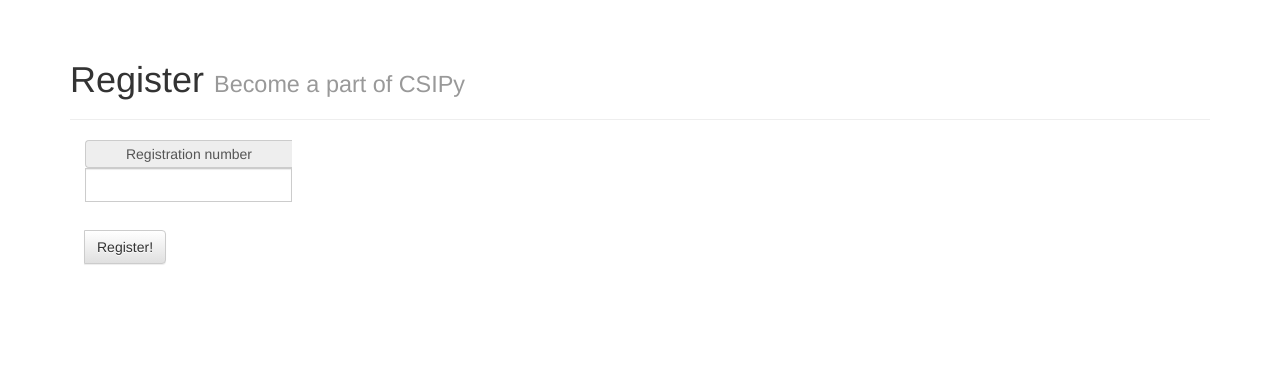
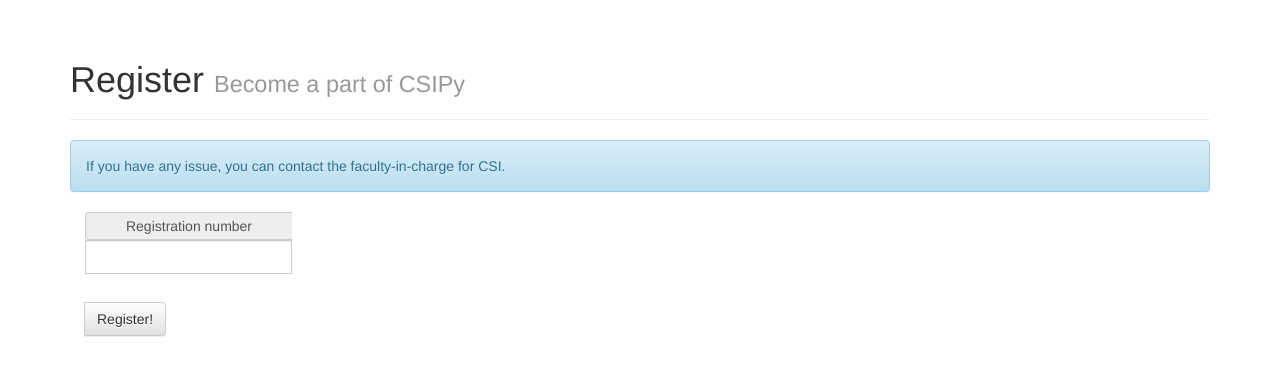
Before and after one commit to AlexMathew/csipy-home, a Flask app: template templates/register.html in a window 1280 px wide. Shown: the part 72-448 px from the top of the page. Run offline with Flask 2, Linux system fonts and the light colour scheme; the template is opened without the code that fills it, so the values that code supplies are empty; some libraries are stand-ins or nearby versions.

Commit message:
Edit register template to include info

```diff
--- a/templates/register.html
+++ b/templates/register.html
@@ -7,6 +7,7 @@
 	{% if msgclass %}
 		<div class="{{ msgclass }}" role="alert">{{ text }}</div>
 	{% endif %}
+	<div class="alert alert-info" role="alert">If you have any issue, you can contact the faculty-in-charge for CSI.</div>
 	<div class="col-lg-6">
 	    <div class="input-group">
 	      	<form action="{{ url_for('complete') }}" method=post>
```
